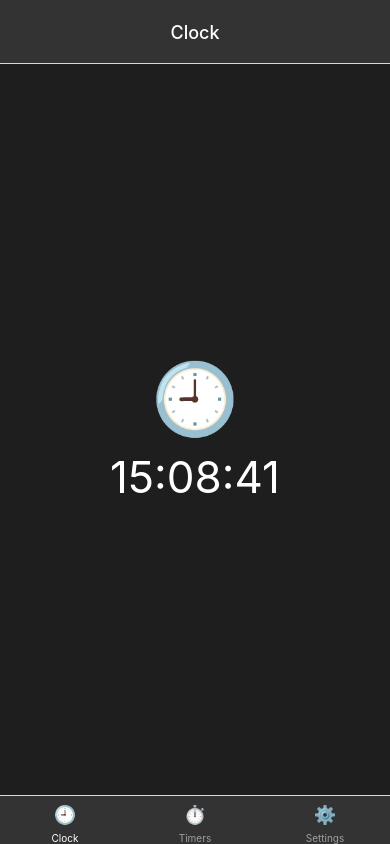
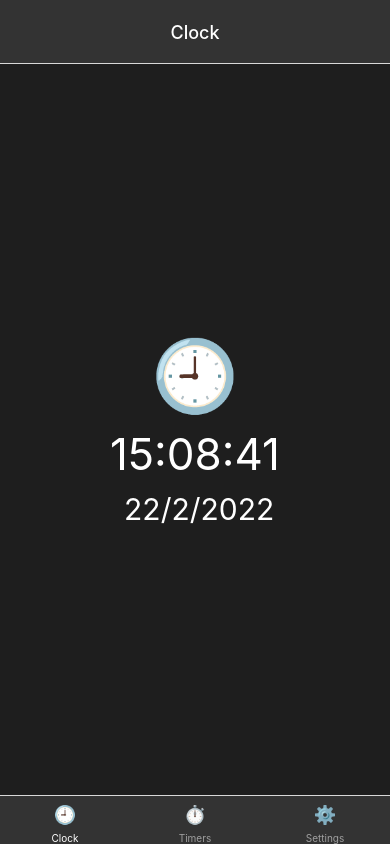
Before and after one commit to vokaEntropy/cronus, a React Native app: screen / in a window 390 px wide. Built offline with nearby package versions, Linux system fonts and the light colour scheme.

Commit message:
add date information for ClockPage

```diff
--- a/pages/ClockPage.tsx
+++ b/pages/ClockPage.tsx
@@ -2,19 +2,24 @@ import React, { useState, useEffect } from 'react';
 import { View, Text, StyleSheet } from 'react-native';
 
 import { colors } from '../constants';
-import { getCurrentTime } from '../utils/TimerUtils';
+import { getCurrentTime, getCurrentDate } from '../utils/TimerUtils';
 
 const ClockPage = () => {
   const [time, setTime] = useState(getCurrentTime());
+  const [date, setDate] = useState(getCurrentDate());
 
   useEffect(() => {
-    setInterval(() => setTime(getCurrentTime), 1000);
+    setInterval(() => {
+      setTime(getCurrentTime);
+      setDate(getCurrentDate);
+    }, 1000);
   });
 
   return (
     <View style={styles.clockPageContainer}>
       <Text style={styles.icon}>🕘</Text>
       <Text style={styles.text}>{time}</Text>
+      <Text style={[styles.text, styles.small]}>{date}</Text>
     </View>
   );
 };
@@ -36,6 +41,9 @@ const styles = StyleSheet.create({
     color: colors.white,
     textAlign: 'center',
   },
+  small: {
+    fontSize: 30,
+  },
 });
 
 export default ClockPage;
--- a/utils/TimerUtils.ts
+++ b/utils/TimerUtils.ts
@@ -36,6 +36,12 @@ export const getCurrentTime = () => {
   return currentTime;
 };
 
+export const getCurrentDate = () => {
+  const currentDate = new Date();
+
+  return ` ${currentDate.getDate()}/${currentDate.getMonth() + 1}/${currentDate.getFullYear()}`;
+};
+
 export type newTimerType = {
   id?: string | null;
   title?: string;
```
